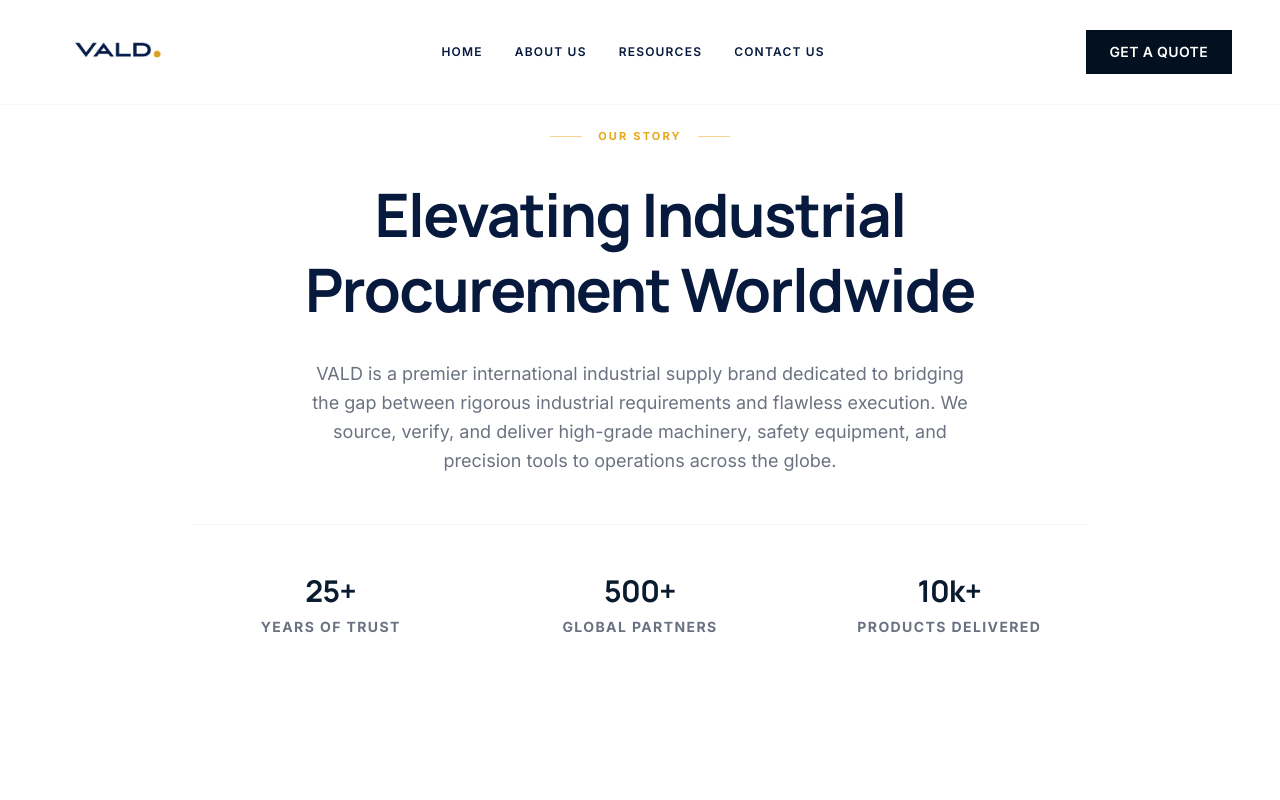
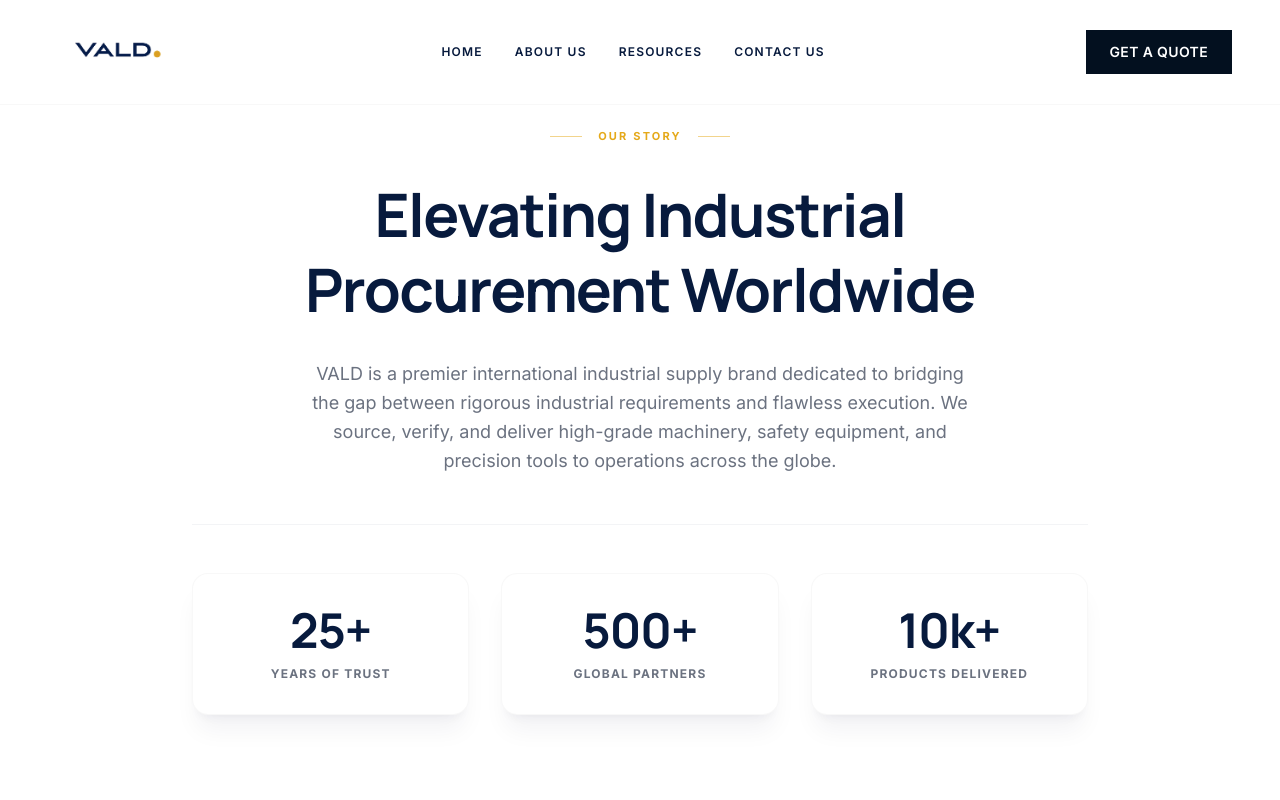
Before and after one commit to venusaljadeed-maker/vald, a Next.js app: page /about in a window 1280 px wide. Shown: the top 800 px of the page. Built offline with nearby package versions, Linux system fonts and the light colour scheme.

Commit message:
feat: replace static about stats with interactive framer-motion counter

```diff
--- a/src/app/about/page.tsx
+++ b/src/app/about/page.tsx
@@ -1,4 +1,5 @@
 import { RequirementProcess } from "@/components/process/RequirementProcess";
+import { StatsCounter } from "@/components/about/StatsCounter";
 
 export default function AboutPage() {
   return (
@@ -17,20 +18,7 @@
             VALD is a premier international industrial supply brand dedicated to bridging the gap between rigorous industrial requirements and flawless execution. We source, verify, and deliver high-grade machinery, safety equipment, and precision tools to operations across the globe.
           </p>
 
-          <div className="grid md:grid-cols-3 gap-8 pt-12 border-t border-gray-100">
-            <div>
-              <h3 className="text-3xl font-display font-bold text-[#0A1A2F] mb-2">25+</h3>
-              <p className="text-sm text-gray-500 uppercase tracking-widest font-bold">Years of Trust</p>
-            </div>
-            <div>
-              <h3 className="text-3xl font-display font-bold text-[#0A1A2F] mb-2">500+</h3>
-              <p className="text-sm text-gray-500 uppercase tracking-widest font-bold">Global Partners</p>
-            </div>
-            <div>
-              <h3 className="text-3xl font-display font-bold text-[#0A1A2F] mb-2">10k+</h3>
-              <p className="text-sm text-gray-500 uppercase tracking-widest font-bold">Products Delivered</p>
-            </div>
-          </div>
+          <StatsCounter />
         </div>
       </div>
 
--- /dev/null
+++ b/src/components/about/StatsCounter.tsx
@@ -0,0 +1,59 @@
+"use client";
+
+import React from "react";
+import { motion, useInView } from "framer-motion";
+import { useRef, useEffect, useState } from "react";
+
+const Counter = ({ value, label, suffix = "+" }: { value: number, label: string, suffix?: string }) => {
+  const ref = useRef(null);
+  const isInView = useInView(ref, { once: true, margin: "-100px" });
+  const [count, setCount] = useState(0);
+
+  useEffect(() => {
+    if (isInView) {
+      let start = 0;
+      const end = value;
+      const duration = 2000; // 2 seconds
+
+      const timer = setInterval(() => {
+        start += Math.ceil(end / 40);
+        if (start >= end) {
+          setCount(end);
+          clearInterval(timer);
+        } else {
+          setCount(start);
+        }
+      }, 50);
+
+      return () => clearInterval(timer);
+    }
+  }, [isInView, value]);
+
+  return (
+    <motion.div
+      ref={ref}
+      initial={{ opacity: 0, y: 20 }}
+      animate={isInView ? { opacity: 1, y: 0 } : {}}
+      transition={{ duration: 0.6 }}
+      className="relative p-8 rounded-2xl bg-white border border-vald-soft-grey/30 shadow-xl shadow-vald-deep-navy/5 hover:-translate-y-2 transition-transform duration-300 group overflow-hidden"
+    >
+      <div className="absolute inset-x-0 top-0 h-1 bg-gradient-to-r from-vald-gold to-yellow-600 transform origin-left scale-x-0 group-hover:scale-x-100 transition-transform duration-500 ease-out"></div>
+      <h3 className="text-4xl md:text-5xl font-display font-bold text-vald-deep-navy mb-3">
+        {count}{suffix}
+      </h3>
+      <p className="text-xs text-vald-text-grey uppercase tracking-widest font-bold">
+        {label}
+      </p>
+    </motion.div>
+  );
+};
+
+export const StatsCounter = () => {
+  return (
+    <div className="grid md:grid-cols-3 gap-8 pt-12 border-t border-gray-100">
+      <Counter value={25} label="Years of Trust" />
+      <Counter value={500} label="Global Partners" />
+      <Counter value={10} label="Products Delivered" suffix="k+" />
+    </div>
+  );
+};
--- a/src/components/layout/Header.tsx
+++ b/src/components/layout/Header.tsx
@@ -62,12 +62,12 @@
           ))}
         </nav>
 
-        {/* Right Actions */}
         <div className="flex items-center gap-4">
-          <Link href="/contact">
-            <Button variant="dark" className="hidden sm:flex">
-              GET A QUOTE
-            </Button>
+          <Link
+            href="/contact"
+            className="hidden sm:flex bg-vald-dark-navy text-vald-white hover:bg-black px-6 py-3 text-sm inline-flex items-center justify-center font-sans font-semibold transition-all duration-300 ease-out uppercase tracking-wide"
+          >
+            GET A QUOTE
           </Link>
           <button className="xl:hidden w-10 h-10 border border-vald-soft-grey rounded-full flex items-center justify-center text-vald-deep-navy hover:bg-vald-soft-grey transition-colors">
             <Menu className="w-5 h-5" />
```
